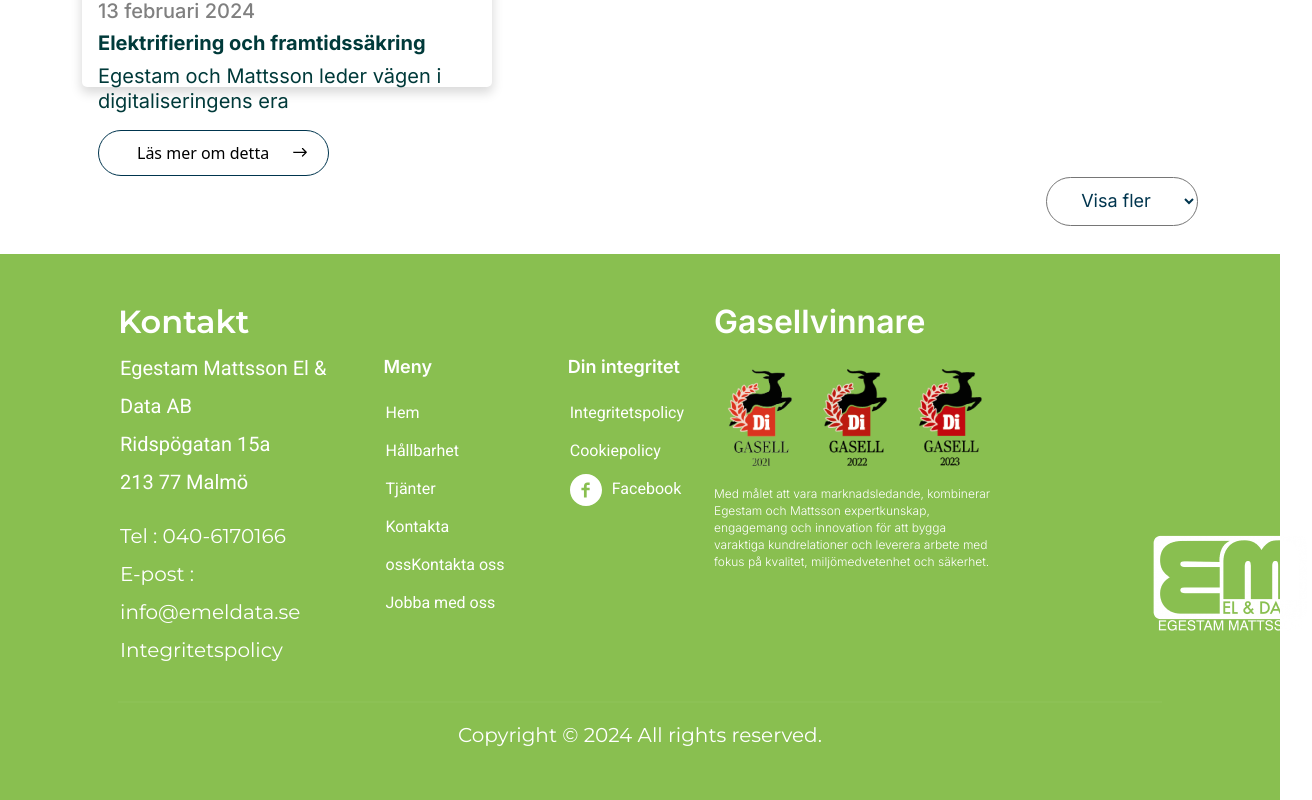
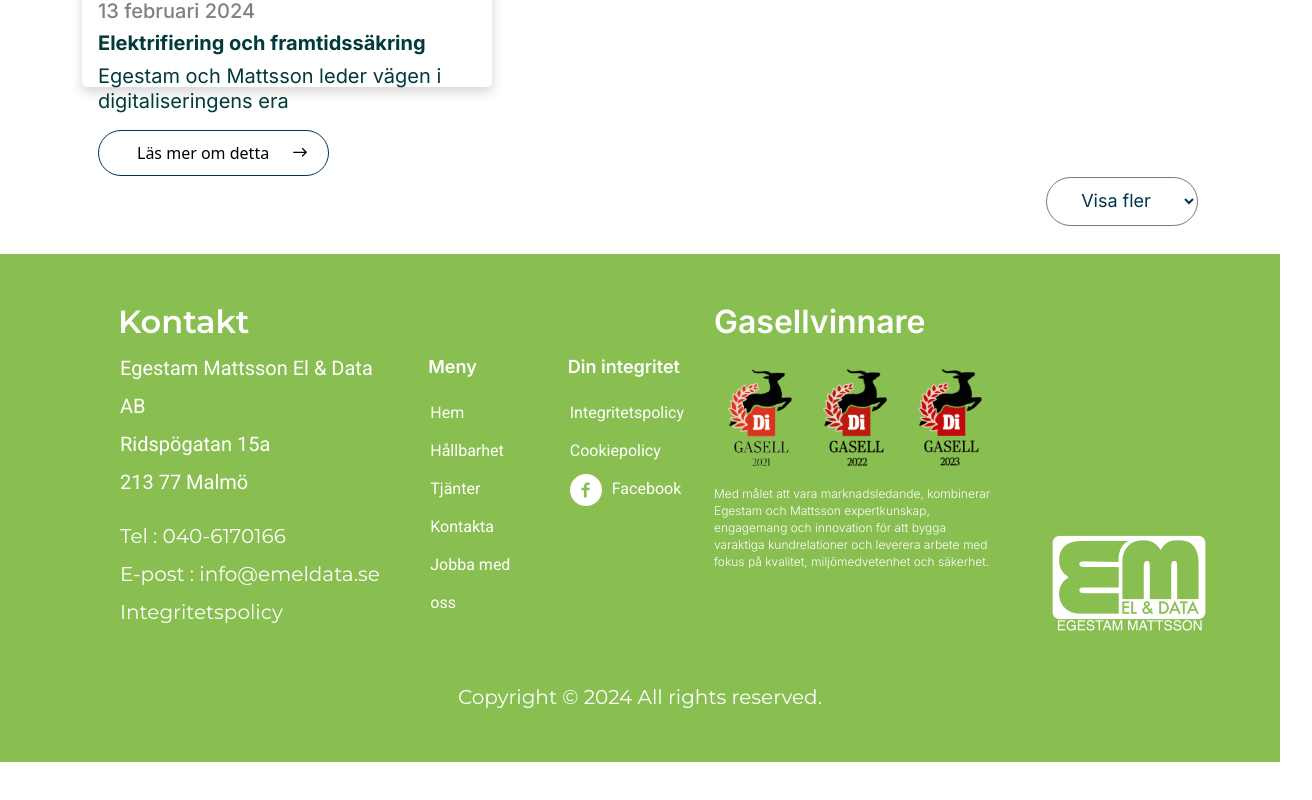
Before and after one commit to Aswinstadx/Egestam_Mattsson_3, a React (Create React App) app in the folder frontend/: page /news in a window 1280 px wide. Shown: the part 3195-3995 px from the top of the page, 1312 px wide, since content can reach past the window. After the commit the page ends 3957 px from the top, so only its background shows below. Built offline with nearby package versions, Linux system fonts and the light colour scheme.

Commit message:
new changes done

```diff
--- a/frontend/src/Components/Footer/Footer.jsx
+++ b/frontend/src/Components/Footer/Footer.jsx
@@ -25,7 +25,7 @@
             <li>Hem</li>
             <li>Hållbarhet</li>
             <li>Tjänter</li>
-            <li>Kontakta ossKontakta oss</li>
+            <li>Kontakta</li>
             <li>Jobba med oss</li>
           </ul>
         </div>
@@ -77,7 +77,8 @@
           <img
             src={process.env.PUBLIC_URL + "/images/logo3.png"}
             alt="Thumbnail"
-            style={{marginTop:"230px",left:'150px',position:'relative'}}
+
+            style={{marginTop:"230px",position:'relative'}}
           />
         </div>
       </div>
--- a/frontend/src/Sections/Section9.jsx
+++ b/frontend/src/Sections/Section9.jsx
@@ -47,10 +47,7 @@
       {isMobile ? (
         <>
           <div className="text-center container-fluid mt-5 mobile-view">
-            <img
-              className="w-100"
-              src="https://s3-alpha-sig.figma.com/img/3d2b/1069/76dd178550f1c043f28749d1993999b7?Expires=1710115200&Key-Pair-Id=APKAQ4GOSFWCVNEHN3O4&Signature=V2rxHvB1ngfS7aCLxupDNVsuGL7Tm4QhoVi3zB1U2arqepSD7-vJq0WJrrr2EF0RwHvYbCJmcYXg9utPNh3WkJACb8GFmouBioS~JKlc1~bxvY5K6Tzyr8NjOHaBFjYFWB28VcQVfXTEq1wbrFtZYINeFHSyQbXnlEjoa5t3XeGoLcsw1PCbxBQj~Id21KJbuNTwAa7egbDawYauB6VFw3H07VFKa8rKDPpxmh2rV0SVANpF~9A8dwVq3cxQdu2xQto8jzmC0bkCqvZmAgAsgMD1UqPT99I10NPpZwWqdOJ4oOTXI3pahPU3B4Nmfaniu4FcE5xl8fo1Ou2OqjTBOg__"
-            />
+            <img className="w-100" src={process.env.PUBLIC_URL + "/adv.png"} />
             <p className="mt-5">
               Egestam och Mattsson har antagit en policy som aktivt stödjer de
               globala målen för hållbar utveckling. Denna policy innefattar
@@ -230,7 +227,6 @@
               }
             }
             .img {
-              aspect-ratio: 1.75;
               object-fit: auto;
               object-position: center;
               width: 100%;
--- a/frontend/src/index.css
+++ b/frontend/src/index.css
@@ -24,7 +24,10 @@
   color: white;
   /* Color on hover */
 }
-
+.footer-column-5 img{
+  left: 150px;
+  position: relative;
+}
 .navbar-container .nav-link:visited {
   color: var(--egestam-mattsson, #fff);
   /* Color for visited links */
@@ -3120,3 +3123,24 @@
 width: 1178px;
 
 }
+@media only screen and (min-width: 1000px) and (max-width: 1444px) {
+  .footer-column-5img{
+    left: -100px;
+    position: relative;
+  }
+  .footer-column-5 img{
+    left: 49px;
+    position: relative;
+  }
+  .card-image-content{
+    left: 73%;
+    position: absolute;
+  }
+  .card-image-content h2{
+
+  }
+  /* .card-image-content p{
+    width: 100%;
+    max-width: 100%;
+  } */
+}
```
